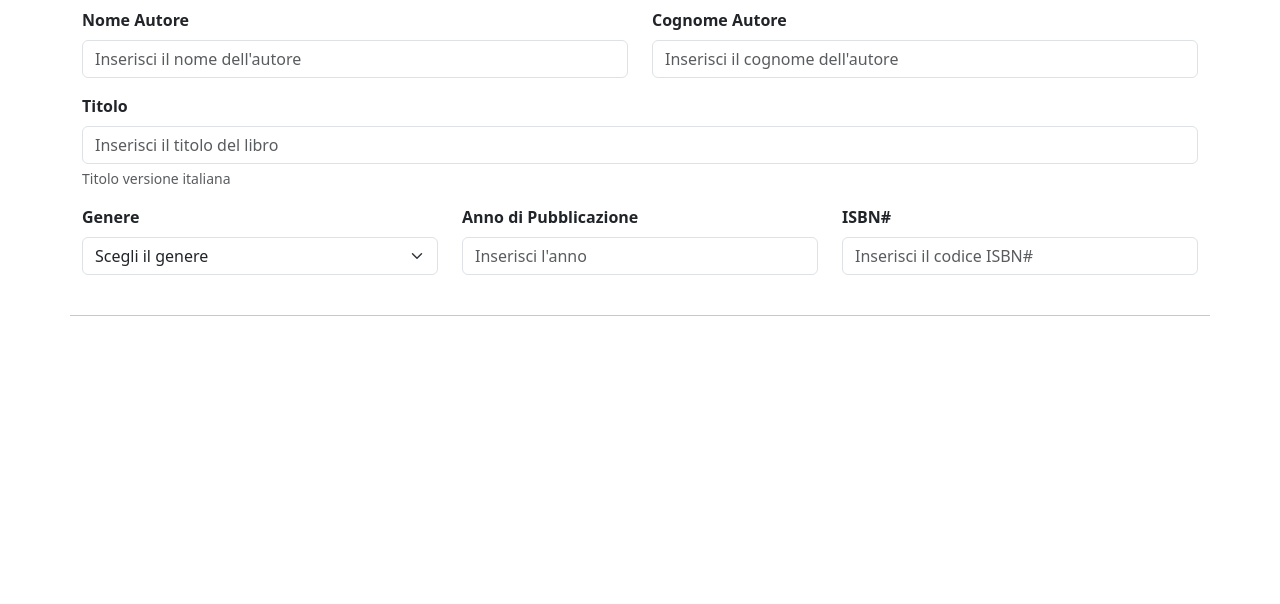
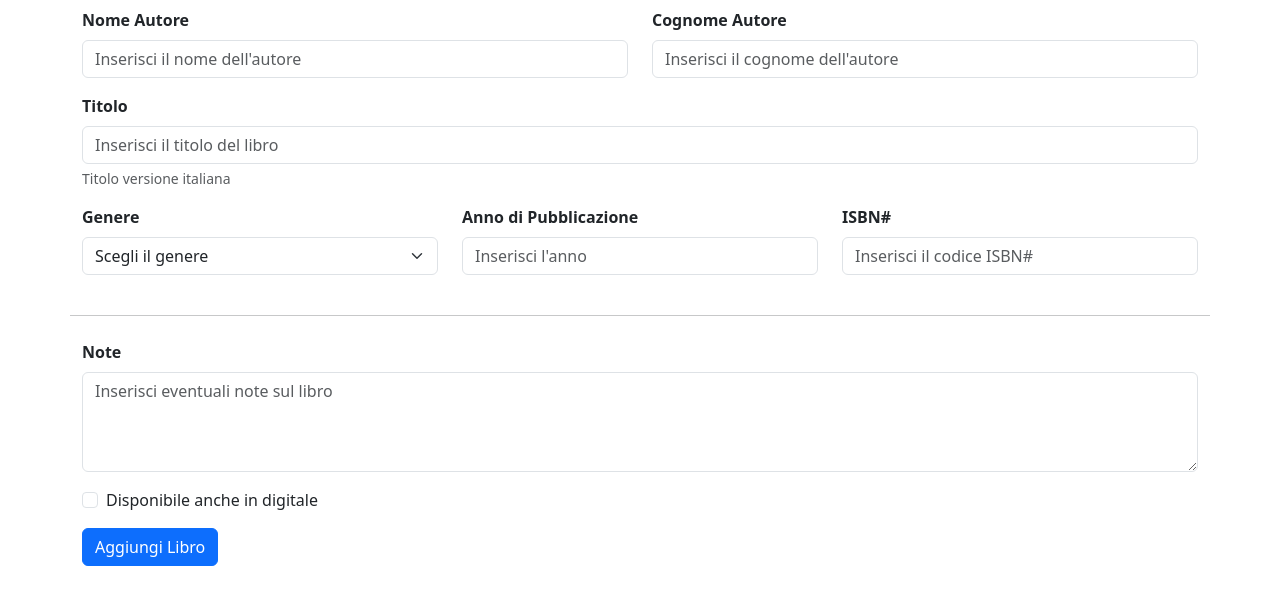
Before and after one commit to SimoneCriscuolo233/html-css-bootstrap-dashboard, a plain HTML site: page new-book.html in a window 1280 px wide. Shown: the part 162-766 px from the top of the page. Drawn offline with nearby package versions, Linux system fonts and the light colour scheme.

Commit message:
[UPD] added input for additional notes, checkbox and "add book" button

```diff
--- a/new-book.html
+++ b/new-book.html
@@ -94,12 +94,35 @@
           </form>
         </div>
         <hr class="my-4">
+        <div class="col-12"><!--Note-->
+          <div class="mb-3">
+            <label class="form-label fw-semibold">Note</label>
+            <textarea class="form-control" placeholder="Inserisci eventuali note sul libro" name="note"
+              style="height: 100px"></textarea>
+          </div>
+        </div>
+        <div class="col-12"><!--Checkbox-->
+          <div class="form-check mb-3">
+            <input class="form-check-input" type="checkbox" value="" id="checkDefault">
+            <label class="form-check-label" for="checkDefault">
+              Disponibile anche in digitale
+            </label>
+          </div>
+        </div>
+        <div class="col-12 "><!--Add Button-->
+          <div class="mb-3">
+            <form action="">
+              <a href="#" type="submit" class="btn btn-primary">Aggiungi Libro</a>
+            </form>
+          </div>
+        </div>
       </div>
-
-    </div>
-    </div>
     </div>
   </main>
+
+
+
+
   <script src="https://cdn.jsdelivr.net/npm/bootstrap@5.3.7/dist/js/bootstrap.bundle.min.js"
     integrity="sha384-ndDqU0Gzau9qJ1lfW4pNLlhNTkCfHzAVBReH9diLvGRem5+R9g2FzA8ZGN954O5Q"
     crossorigin="anonymous"></script>
```
